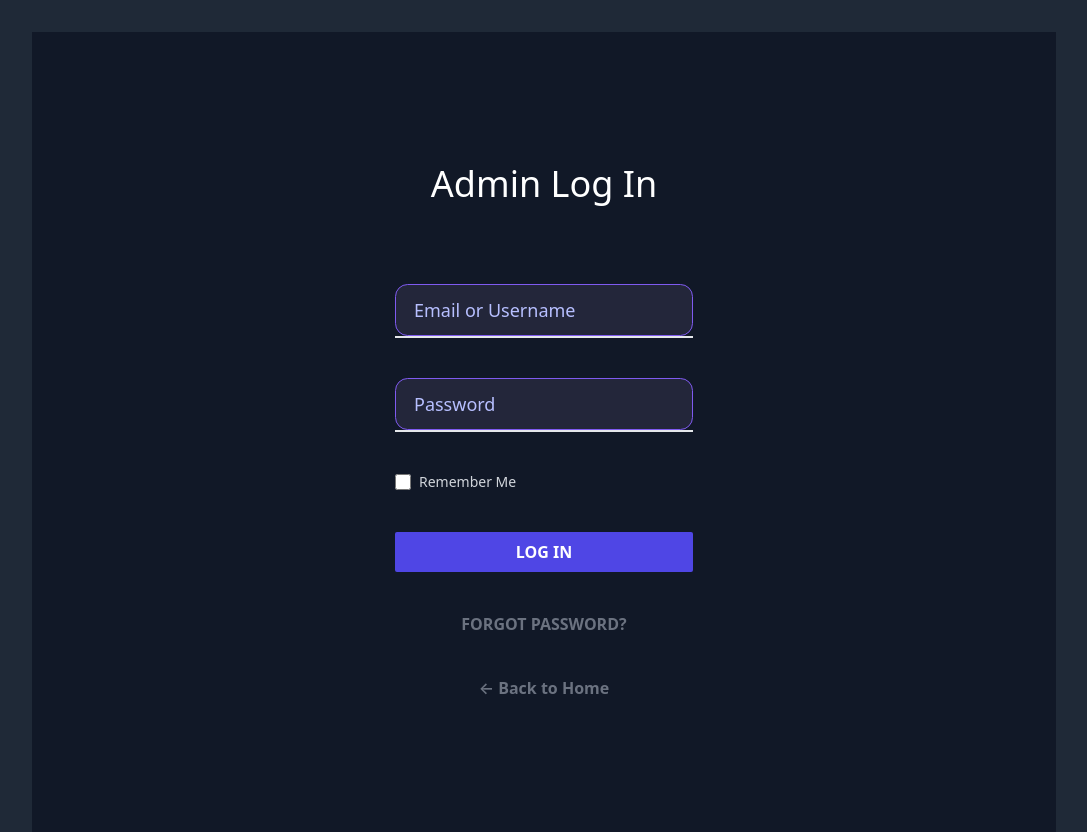
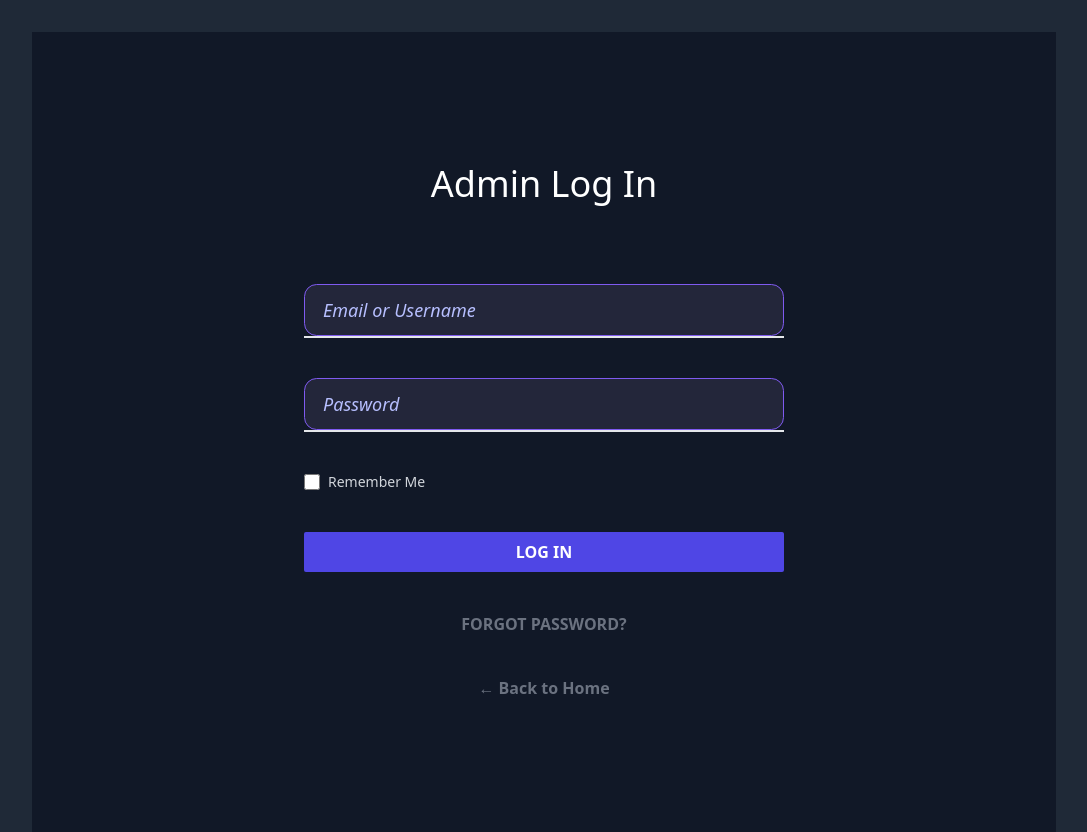
Before and after one commit to JyosyulaPrianshu/Excellence_Tutorial, a Flask app: page /admin/login in a window 1280 px wide. Shown: the whole page, without its empty margins (96-1183 px from the left). Run offline with Flask 3, Linux system fonts and the light colour scheme; the visitor is signed in with stand-in values (Sample User, id 1); some libraries are stand-ins or nearby versions.

Commit message:
Update base.html

```diff
--- a/app/templates/shared/base.html
+++ b/app/templates/shared/base.html
@@ -4,11 +4,11 @@
     <meta charset="UTF-8" />
     <meta name="viewport" content="width=device-width, initial-scale=1.0" />
     <!-- Tailwind CSS -->
-    <link href="https://cdn.jsdelivr.net/npm/tailwindcss@2.2.19/dist/tailwind.min.css" rel="stylesheet">
+    <script src="https://cdn.tailwindcss.com"></script>
     <!-- Font Awesome -->
-    <link rel="stylesheet" href="https://cdnjs.cloudflare.com/ajax/libs/font-awesome/6.5.2/css/all.min.css">
+    <link rel="stylesheet" href="https://cdnjs.cloudflare.com/ajax/libs/font-awesome/6.4.0/css/all.min.css">
     <!-- Animate.css -->
-    <link rel="stylesheet" href="https://cdnjs.cloudflare.com/ajax/libs/animate.css/4.1.1/animate.min.css"/>
+    <link rel="stylesheet" href="https://cdnjs.cloudflare.com/ajax/libs/animate.css/4.1.1/animate.min.css">
     <!-- Custom CSS -->
     <style>
       /* Ensure full dark gray background */
@@ -151,7 +151,7 @@
     {% endwith %}
 
     <!-- Scripts -->
-    <script src="{{ url_for('static', filename='js/socket.io.min.js') }}"></script>
+    <script src="https://cdn.socket.io/4.5.4/socket.io.min.js"></script>
     <script>
       function showToast(message, category) {
         const colors = {
```
